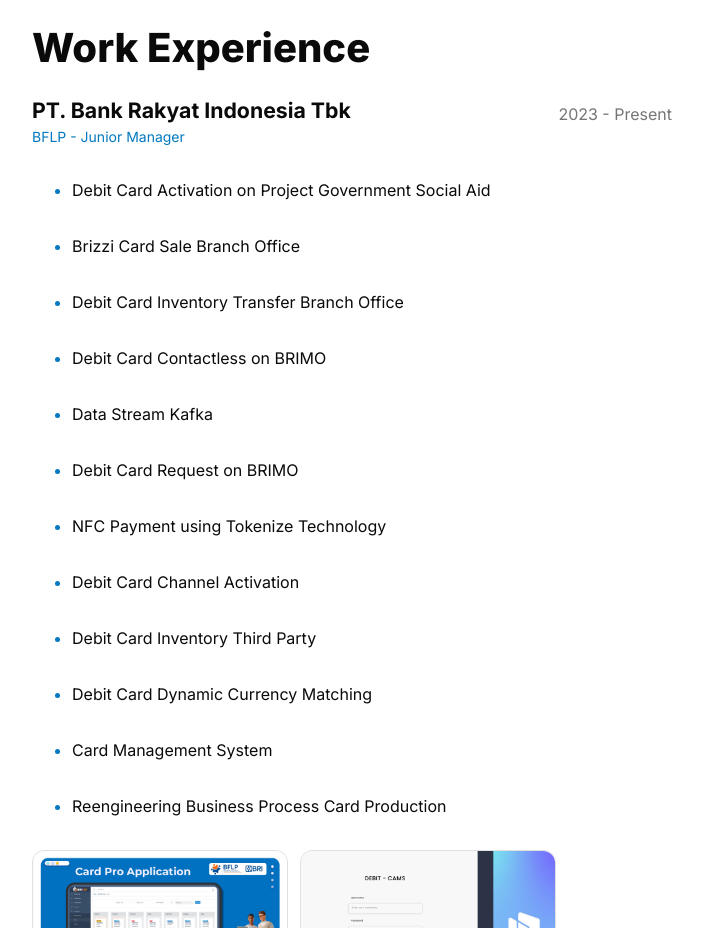
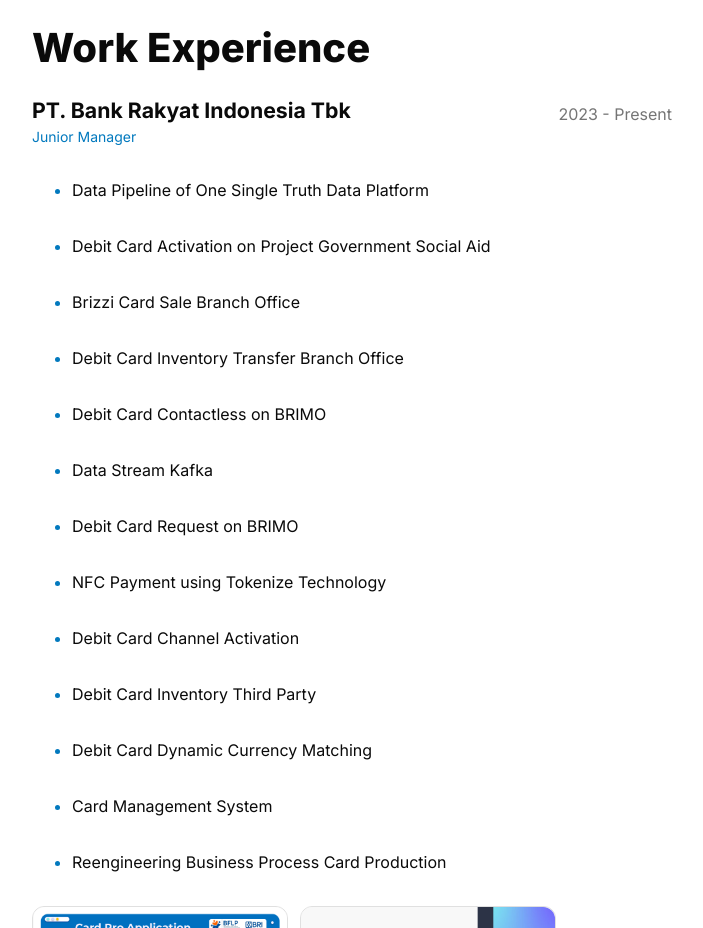
Before and after one commit to fa-mi/magic-portfolio-for-next-js, a Next.js app: page /about in a window 1280 px wide. Shown: the part 980-1908 px from the top of the page, without its empty margins (480-1183 px from the left). Built offline with nearby package versions, Linux system fonts and the light colour scheme.

Commit message:
fix add project ddatmm

```diff
--- a/src/app/resources/content-blog.js
+++ b/src/app/resources/content-blog.js
@@ -82,8 +82,9 @@ const about = {
             {
                 company: 'PT. Bank Rakyat Indonesia Tbk',
                 timeframe: '2023 - Present',
-                role: 'BFLP - Junior Manager',
+                role: 'Junior Manager',
                 achievements: [
+                    <>Data Pipeline of One Single Truth Data Platform</>,
                     <>Card Activation on Project Government Social Aid</>,
                     <>Brizzi Card Sale Branch Office</>,
                     <>Debit Card Inventory Transfer Branch Office</>,
--- a/src/app/resources/content-minimal.js
+++ b/src/app/resources/content-minimal.js
@@ -82,9 +82,10 @@ const about = {
             {
                 company: 'PT. Bank Rakyat Indonesia Tbk',
                 timeframe: '2023 - Present',
-                role: 'BFLP - Junior Manager',
+                role: 'Junior Manager',
                 achievements: [
-                    <>Debit Debit Card Activation on Project Government Social Aid</>,
+                    <>Data Pipeline of One Single Truth Data Platform</>,
+                    <>Debit Card Activation on Project Government Social Aid</>,
                     <>Brizzi Card Sale Branch Office</>,
                     <>Debit Card Inventory Transfer Branch Office</>,
                     <>Debit Card Contactless on BRIMO</>,
--- a/src/app/resources/content.js
+++ b/src/app/resources/content.js
@@ -82,8 +82,9 @@ const about = {
             {
                 company: 'PT. Bank Rakyat Indonesia Tbk',
                 timeframe: '2023 - Present',
-                role: 'BFLP - Junior Manager',
+                role: 'Junior Manager',
                 achievements: [
+                    <>Data Pipeline of One Single Truth Data Platform</>,
                     <>Debit Card Activation on Project Government Social Aid</>,
                     <>Brizzi Card Sale Branch Office</>,
                     <>Debit Card Inventory Transfer Branch Office</>,
```
